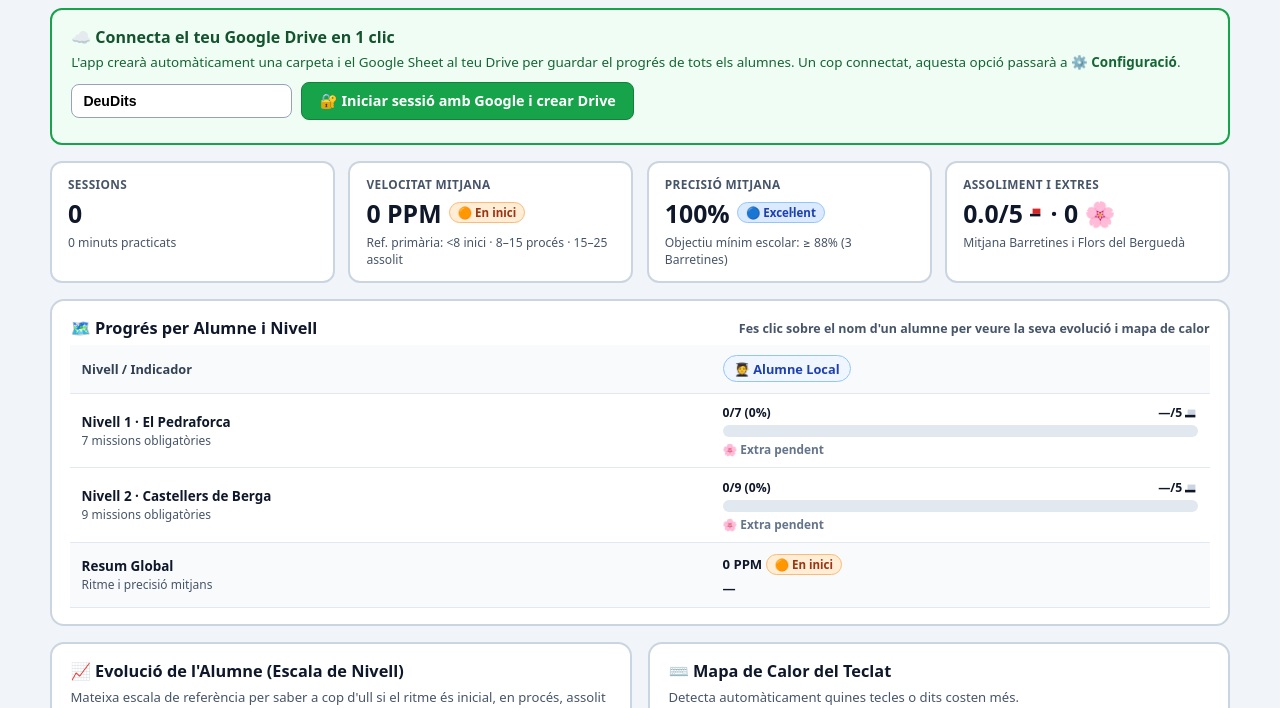
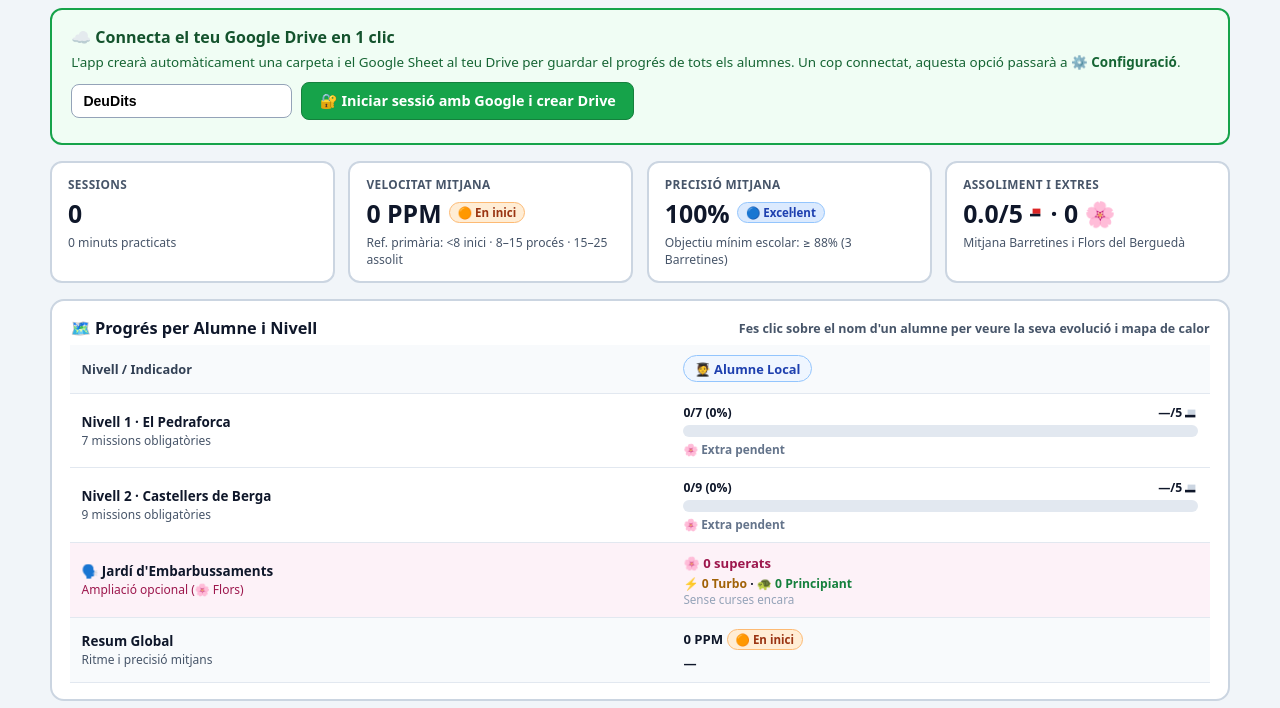
Before and after one commit to sergicb-edu/deudits, a website: page dist/admin.html in a window 1280 px wide. Shown: the part 86-794 px from the top of the page. Drawn offline with Linux system fonts and the light colour scheme.

Commit message:
feat(admin): add Jardí d'Embarbussaments row (Turbo/Principiant, max PPM, avg errors) and Bergueda flowers KPI

```diff
--- a/dist/admin.html
+++ b/dist/admin.html
@@ -560,9 +560,11 @@
       accBadge.className = `level-pill ${accBand.cls}`;
       accBadge.textContent = accBand.label;
 
-      const bVals = Object.entries(ds.stepBarretines).filter(([k]) => !k.endsWith(".G4")).map(([, v]) => v);
+      const bVals = Object.entries(ds.stepBarretines).filter(([k]) => !k.endsWith(".G4") && !k.endsWith(".G5") && !k.startsWith("EMB.")).map(([, v]) => v);
       const avgB = bVals.length > 0 ? (bVals.reduce((a, b) => a + b, 0) / bVals.length).toFixed(1) : "0.0";
-      const flowersCount = ["L01.G4", "DIAG.ZERO", "L01.PROVERB", "L02.PROVERB"].filter(id => (ds.stepBarretines[id] || 0) >= 3).length;
+      const baseFlowers = ["L01.G4", "L02.G5", "DIAG.ZERO", "L01.PROVERB", "L02.PROVERB"].filter(id => (ds.stepBarretines[id] || 0) >= 3).length;
+      const embFlowers = Object.entries(ds.stepBarretines).filter(([k, v]) => k.startsWith("EMB.") && v >= 3).length;
+      const flowersCount = baseFlowers + embFlowers;
       document.getElementById("kpi-barretines").innerHTML = `${avgB}/5 ${renderBarretinaMiniSvg(true)} · ${flowersCount} 🌸`;
 
       renderStudentsMatrix(ds);
@@ -630,6 +632,31 @@
           </tr>
         `);
       }
+
+      // Fila del Jardí d'Embarbussaments (Ampliació 🌸) per cada alumne
+      rowsHtml.push(`
+        <tr style="background:#fdf2f8;">
+          <td><strong>🗣️ Jardí d'Embarbussaments</strong><br/><span style="font-size:0.75rem;color:#9d174d;">Ampliació opcional (🌸 Flors)</span></td>
+          ${students.map(stu => {
+            const map = ds.barretinesByStudent[stu] || {};
+            const embEntries = Object.entries(map).filter(([k, v]) => k.startsWith("EMB.") && v >= 3);
+            const turboCount = embEntries.filter(([, v]) => v >= 5).length;
+            const turtleCount = embEntries.filter(([, v]) => v >= 3 && v < 5).length;
+            const embSess = ds.allSessions.filter(s => s.studentName === stu && (s.stepId || "").startsWith("EMB."));
+            const bestW = embSess.length > 0 ? Math.max(...embSess.map(s => s.wpmNet || 0)) : 0;
+            const avgErr = embSess.length > 0 ? (embSess.reduce((a, s) => a + (s.errors || 0), 0) / embSess.length).toFixed(1) : "—";
+            return `
+              <td>
+                <div style="font-weight:800;font-size:0.82rem;color:#9d174d;">🌸 ${embEntries.length} superats</div>
+                <div style="font-size:0.76rem;font-weight:700;margin-top:0.2rem;">
+                  <span style="color:#a16207;">⚡ ${turboCount} Turbo</span> · <span style="color:#15803d;">🐢 ${turtleCount} Principiant</span>
+                </div>
+                ${embSess.length > 0 ? `<div style="font-size:0.73rem;color:#475569;margin-top:0.15rem;">Màx: <strong>${bestW} PPM</strong> · Mitj. fallos: <strong>${avgErr}</strong></div>` : `<div style="font-size:0.73rem;color:#94a3b8;">Sense curses encara</div>`}
+              </td>
+            `;
+          }).join("")}
+        </tr>
+      `);
 
       // Fila resum global per cada alumne (Velocitat + Precisió amb la mateixa escala!)
       rowsHtml.push(`
```
